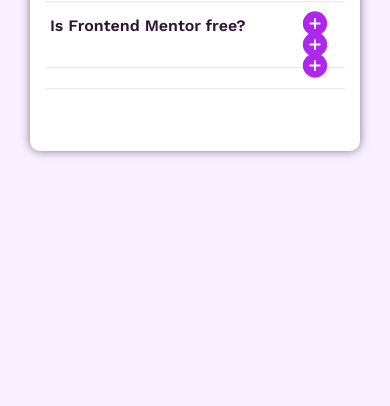
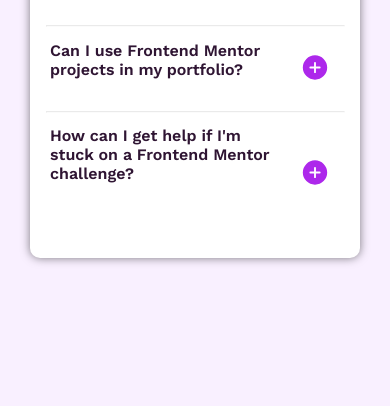
Before and after one commit to Shuayb-Dev/RResponsive-FAQ-Accordion-Page, a plain HTML site: page index.html in a window 390 px wide. Shown: the part 454-860 px from the top of the page. Drawn offline with nearby package versions, Linux system fonts and the light colour scheme.

Commit message:
Fixed bug where headers wouldn't appear in mobile view

```diff
--- a/style.css
+++ b/style.css
@@ -241,4 +241,10 @@ hr {
     font-size: 0.8rem;
     overflow: hidden;
   }
+
+  #hidden,
+  #hiddenTwo,
+  #hiddenThree {
+    display: block;
+  }
 }
```
